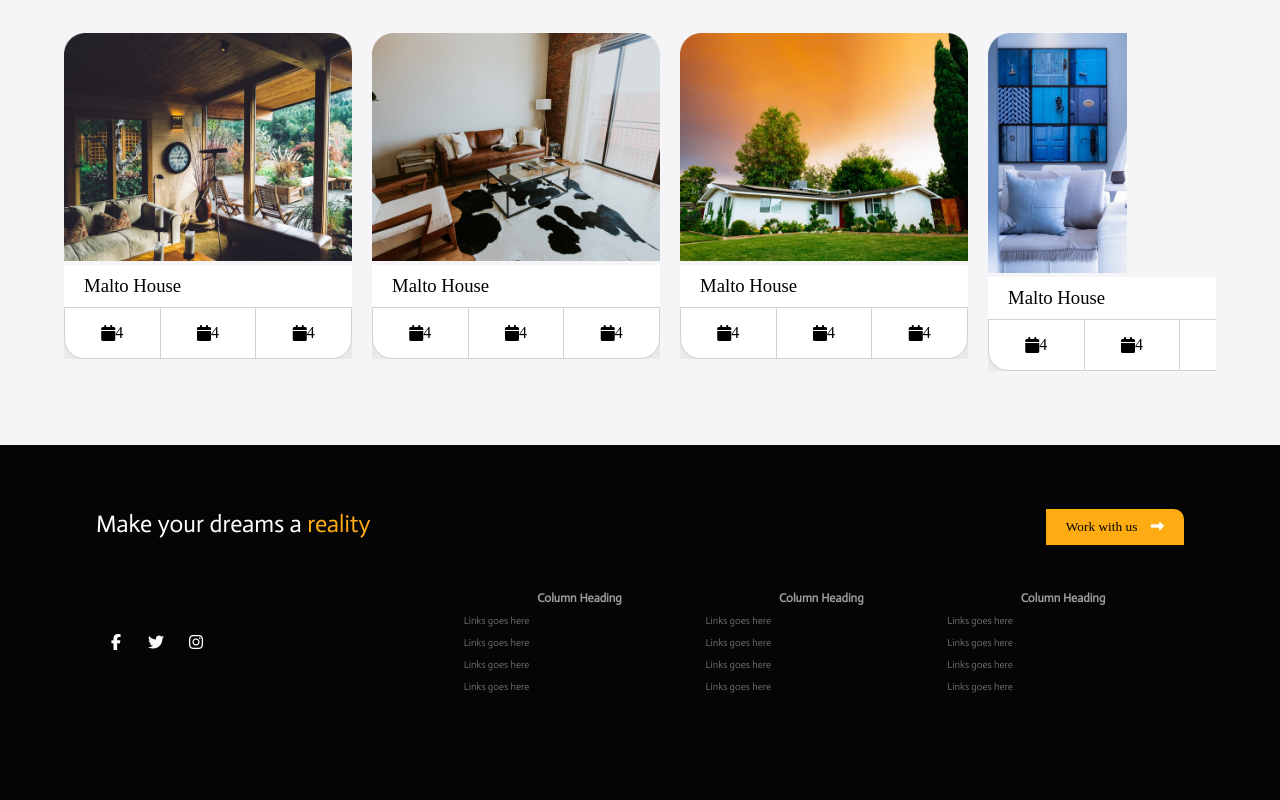
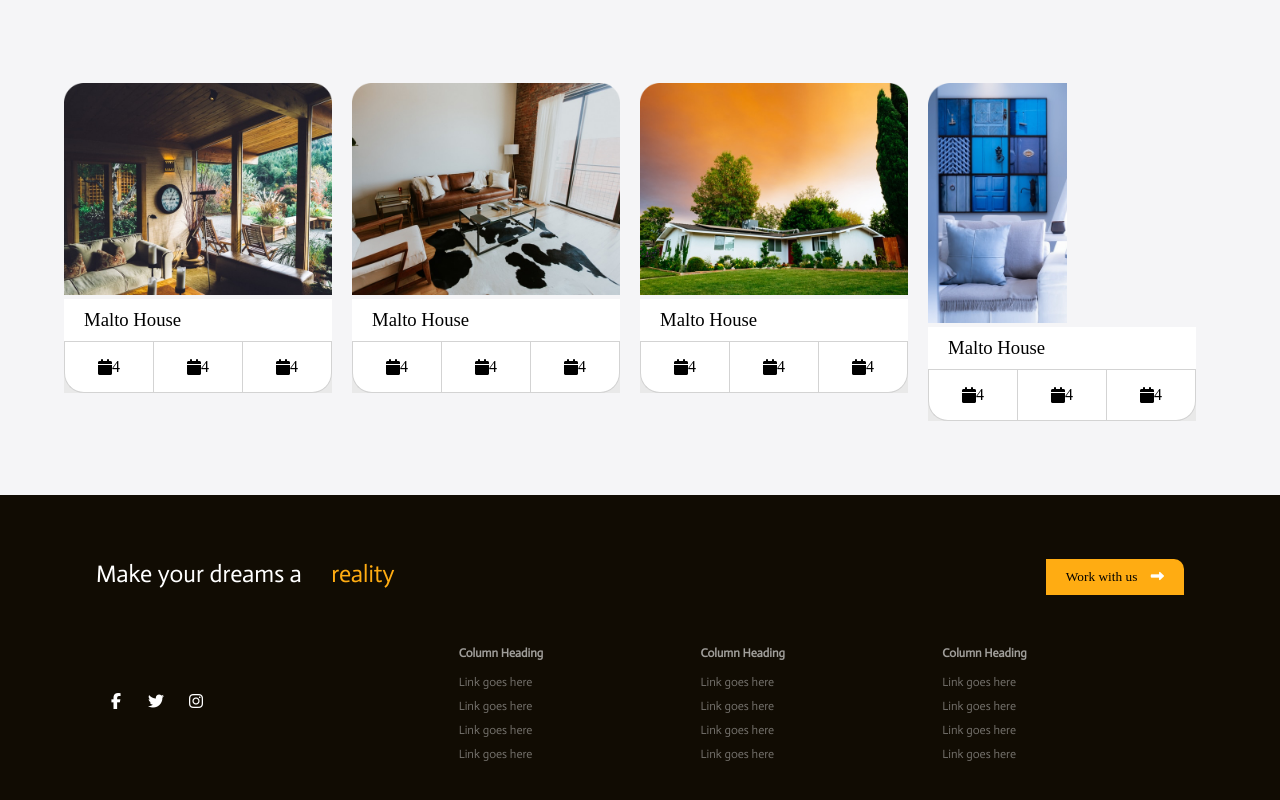
Before and after one commit to moryno/quickMoversWebsite, a plain HTML site: page assets/pages/property.html in a window 1280 px wide. Shown: the part 1800-2600 px from the top of the page. Drawn offline with Linux system fonts and the light colour scheme; a web font is replaced by a local one.

Commit message:
Link the proparty page to the proparty link in the navigation tab. Modify the background color of footer to look presantable

```diff
--- a/assets/css/property.css
+++ b/assets/css/property.css
@@ -51,7 +51,7 @@ nav > .navMenu > ul{
 #top{
      margin-top: 4.5rem;
      padding: 1rem 4rem;
-     border-top: 1px solid rgba(236, 236, 236, 0.1) ;
+     border-top: 1px solid rgba(236, 236, 236, 0.2) ;
 }
 /* ....................... TOP SECTION CSS ............................. */
 #top > .topContainer{
@@ -158,13 +158,17 @@ nav > .navMenu > ul{
 .propertyOwnerCard > .inputContainer > .propertyOwnerButton{
     width: 100%;
     margin-top: 10px;
-    padding: 20px;
+    padding: 15px 20px;
     border: none;
     border-top-right-radius: 10px;
     background-color: #000000;
     color: white;
     font-family: 'Adamina', serif;
     cursor: pointer;
+}
+.propertyOwnerCard > .inputContainer > .propertyOwnerButton > .fas{
+    color: #FFAC12;
+    margin-left: 10px;
 }
 .propertyDeco{
     margin-top: 1rem;
@@ -190,7 +194,7 @@ nav > .navMenu > ul{
     background-color: #E9E9E9;
 }
 .propertyDetail > .detailIconsContainer > .detailIcons{
-    width: 105px;
+    width: 100%;
     height: 58px;
     background-color: #FFFFFF;
     border: 1px solid rgba(236, 236, 236, 0.5);
@@ -309,7 +313,7 @@ nav > .navMenu > ul{
     justify-content: space-around;
 }
 .listingsIcon{
-   width: 100px;
+   width: 100%;
    height: 50px;
    background-color: white;
    border: 1px solid lightgray;
@@ -331,7 +335,8 @@ nav > .navMenu > ul{
 #footerSection{
     height: 30vh;
     padding: 4rem 6rem;
-    background-color: #050505;
+    border-image: linear-gradient(45deg, #010101,#FFAC12);
+    border-image-slice: 1;
     color: white;
 
 }
@@ -358,6 +363,7 @@ nav > .navMenu > ul{
 }
 #footerSection > .footerContainer > .footerTitle > h2 > span{
     color: #FFAC12;
+    margin-left: 1.5rem;
 }
 #footerSection > .footerContainer > .linksContainer{
     display: flex;
@@ -378,25 +384,23 @@ nav > .navMenu > ul{
     justify-content: center;
     border-radius: 50%;
 }
-.links{
+.linksContainer{
     flex:2;
+    display: flex;
+    justify-content: space-around;
     box-sizing: border-box;
-}
-table, td, th{
-    padding: 5px;
-    border: none;
-    border-collapse: collapse;
-}
-table{
-    width: 100%;
     font-family: 'Actor', sans-serif;
 }
-th{
+.linksContainer > .links{
+    width: 100%;
+}
+.linksContainer > .links > h4{
+    font-size: 12px;
     opacity: 0.6;
+    padding: 10px 0;
+}
+.linksContainer > .links > p{
+    padding: 5px 0;
+    opacity: 0.4;
     font-size: 12px;
 }
-
-td{
-    opacity: 0.4;
-    font-size: 10px;
-}
--- a/assets/css/styles.css
+++ b/assets/css/styles.css
@@ -22,12 +22,28 @@ nav > .navMenu > ul{
     list-style: none !important;
     font-family: 'Adamina', serif;
     font-weight: 100;
-    color: white;
     margin-right: 1rem;
     padding: 5px;
     cursor: pointer;
+    color: white;
 
 }
+.navMenu > ul > li > a{
+    text-decoration: inherit;
+    color: inherit;
+
+}
+.yellowBackground{
+    background-color: #FAFF00;
+    color: black;
+    text-decoration: inherit;
+    color: inherit;
+}
+.blackBackground{
+    background-color: #000000;
+}
+
+
 /* ........................... Header Section CSS ........................... */
 #headSection{
     background-image: url("../img/moving\ 1.png");
@@ -47,7 +63,7 @@ nav > .navMenu > ul{
 }
 #headSection > .headerInfo > h1{
     font-family: 'Adamina', serif;
-    font-size: 2.5rem;
+    font-size: 3rem;
     font-weight: 500;
     color: #FAFF00;
     margin-bottom: 2rem;
@@ -81,6 +97,13 @@ nav > .navMenu > ul{
     flex: 1;
     box-sizing: border-box;
     padding: 80px 0 0 30px;
+}
+#aboutSection > .aboutContainer > .aboutInfoContainer > hr, #topMovers > hr{
+    width: 20%;
+    border: 2px solid transparent;
+    border-image: linear-gradient(45deg, #FFAC12, #010101);
+    border-image-slice: 1;
+    margin-bottom: 2rem ;
 }
 #aboutSection > .aboutContainer > .aboutInfoContainer > h2, p{
     width: 60%;
@@ -155,7 +178,7 @@ nav > .navMenu > ul{
     justify-content: space-around;
 }
 .moversIcon{
-   width: 100px;
+   width: 100%;
    height: 50px;
    background-color: white;
    border: 1px solid lightgray;
@@ -177,6 +200,8 @@ nav > .navMenu > ul{
     height: 30vh;
     padding: 4rem 6rem;
     background-color: #050505;
+    border-image: linear-gradient(45deg, #010101,#FFAC12);
+    border-image-slice: 1;
     color: white;
 }
 #footerSection > .footerContainer{
@@ -210,25 +235,23 @@ nav > .navMenu > ul{
     justify-content: center;
     border-radius: 50%;
 }
-.links{
+.linksContainer{
     flex:2;
+    display: flex;
+    justify-content: space-around;
     box-sizing: border-box;
-}
-table, td, th{
-    padding: 5px;
-    border: none;
-    border-collapse: collapse;
-}
-table{
-    width: 100%;
     font-family: 'Actor', sans-serif;
 }
-th{
+.linksContainer > .links{
+    width: 100%;
+}
+.linksContainer > .links > h4{
+    font-size: 12px;
     opacity: 0.6;
+    padding: 10px 0;
+}
+.linksContainer > .links > p{
+    padding: 5px 0;
+    opacity: 0.4;
     font-size: 12px;
 }
-
-td{
-    opacity: 0.4;
-    font-size: 10px;
-}
--- a/assets/pages/property.html
+++ b/assets/pages/property.html
@@ -66,10 +66,10 @@
             <h4>Details</h4>
             <div class="detailIconsContainer">
               <div class="detailIcons">
-                <i class="fa-solid fa-bed-front"></i> 4
+                <i class="fas fa-archway"></i> 4
               </div>
               <div class="detailIcons">
-                <i class="fas fa-phone-rotary"></i> 2
+                <i class="fas fa-bath"></i> 2
               </div>
               <div class="detailIcons"><i class="fas fa-hashtag"></i> 2</div>
               <div class="detailIcons"><i class="fas fa-home"></i> 1</div>
@@ -216,7 +216,7 @@
 Hello, I am interested in...</textarea
               >
               <button class="propertyOwnerButton" type="submit">
-                Learn More
+                Learn More <i class="fas fa-long-arrow-alt-right"></i>
               </button>
             </div>
           </div>
@@ -329,34 +329,28 @@ Hello, I am interested in...</textarea
             <i class="fab fa-twitter"></i>
             <i class="fab fa-instagram"></i>
           </div>
-          <div class="links">
-            <table>
-              <tr>
-                <th>Column Heading</th>
-                <th>Column Heading</th>
-                <th>Column Heading</th>
-              </tr>
-              <tr>
-                <td>Links goes here</td>
-                <td>Links goes here</td>
-                <td>Links goes here</td>
-              </tr>
-              <tr>
-                <td>Links goes here</td>
-                <td>Links goes here</td>
-                <td>Links goes here</td>
-              </tr>
-              <tr>
-                <td>Links goes here</td>
-                <td>Links goes here</td>
-                <td>Links goes here</td>
-              </tr>
-              <tr>
-                <td>Links goes here</td>
-                <td>Links goes here</td>
-                <td>Links goes here</td>
-              </tr>
-            </table>
+          <div class="linksContainer">
+            <div class="links">
+              <h4>Column Heading</h4>
+              <p>Link goes here</p>
+              <p>Link goes here</p>
+              <p>Link goes here</p>
+              <p>Link goes here</p>
+            </div>
+            <div class="links">
+              <h4>Column Heading</h4>
+              <p>Link goes here</p>
+              <p>Link goes here</p>
+              <p>Link goes here</p>
+              <p>Link goes here</p>
+            </div>
+            <div class="links">
+              <h4>Column Heading</h4>
+              <p>Link goes here</p>
+              <p>Link goes here</p>
+              <p>Link goes here</p>
+              <p>Link goes here</p>
+            </div>
           </div>
         </div>
       </div>
```
Also changed, not shown: index.html (+36 -34 lines).
